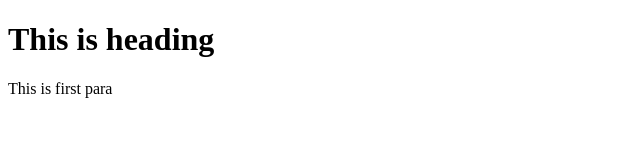
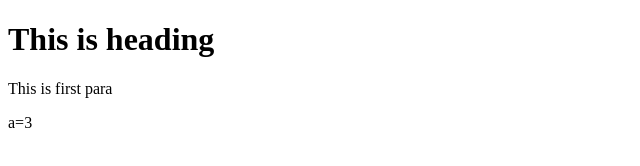
Before and after one commit to kamathshruti/web-dev, a plain HTML site: page index.html in a window 1280 px wide. Shown: the full height of the page, 0-640 px from the left. Drawn offline with Linux system fonts and the light colour scheme.

```diff
--- a/index.html
+++ b/index.html
@@ -7,5 +7,6 @@
 <body>
 	<h1>This is heading</h1>
 	<p>This is first para</p>
+	a=3
 	</body>
 	</html>
```
